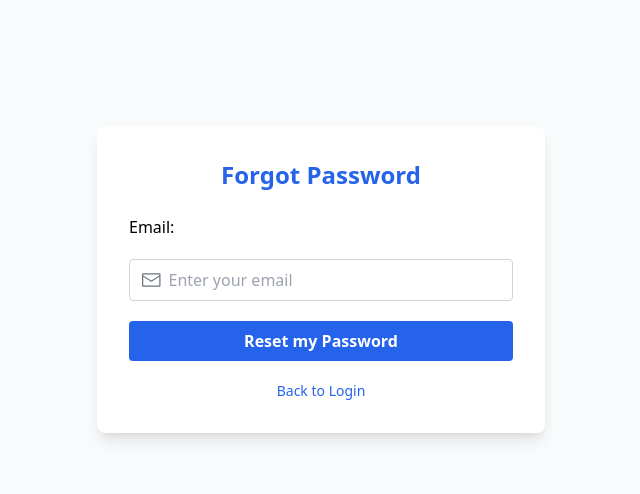
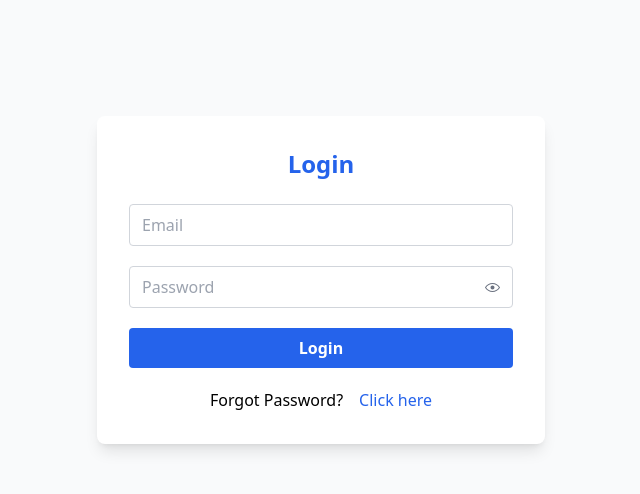
Before and after one commit to KirtanV19/Task-Manager, a React (Vite) app: page /login in a window 1280 px wide. Shown: the top 494 px of the page, without its empty margins (319-959 px from the left). Built offline with nearby package versions, Linux system fonts and the light colour scheme; what @radix-ui/themes would draw is missing.

Commit message:
Solve bug in LRF screen.

```diff
--- a/src/App.jsx
+++ b/src/App.jsx
@@ -1,12 +1,20 @@
-import { BrowserRouter as Router, Routes, Route } from 'react-router-dom'
-import Navbar from './components/Navbar'
-import Users from './components/Users';
-import Login from './components/Login';
-import Register from './components/Register';
-import ForgotPassword from './components/ForgotPassword';
+import { BrowserRouter as Router, Routes, Route } from "react-router-dom";
+import Navbar from "./components/Navbar";
+import Users from "./components/Users";
+import Login from "./components/Login";
+import Register from "./components/Register";
+import ForgotPassword from "./components/ForgotPassword";
 
-const App = () => {
-  return <ForgotPassword />;
-};
+const App = () => (
+  <Router>
+
+    <Routes>
+      <Route path="/users" element={<Users />} />
+      <Route path="/login" element={<Login />} />
+      <Route path="/register" element={<Register />} />
+      <Route path="/forgot-password" element={<ForgotPassword />} />
+    </Routes>
+  </Router>
+);
 
 export default App;
--- a/src/components/ForgotPassword.jsx
+++ b/src/components/ForgotPassword.jsx
@@ -1,5 +1,5 @@
 import { EnvelopeClosedIcon } from "@radix-ui/react-icons";
-
+import { Link } from "react-router-dom";
 const ForgotPassword = () => {
     return (
         <div className="flex items-center justify-center min-h-[70vh] bg-gray-50 ">
@@ -8,9 +8,9 @@ const ForgotPassword = () => {
                     Forgot Password
                 </h2>
                 <form className="space-y-5">
-                    <label>Email:</label>
+                    <label htmlFor="email">Email:</label>
                     <div className="border border-gray-300 rounded focus-within:ring-2 focus-within:ring-blue-400 flex items-center px-3 py-2">
-                        <EnvelopeClosedIcon className="text-gray-500 mr-2 w-5 h-5" />
+                        <EnvelopeClosedIcon className="text-gray-500 cursor-pointer mr-2 w-5 h-5" />
 
                         <input
                             type="email"
@@ -28,9 +28,12 @@ const ForgotPassword = () => {
                     >
                         Reset my Password
                     </button>
-                    <p className="w-full text-sm text-center text-blue-600 hover:text-blue-800 hover:cursor-pointer">
+                    <Link
+                        to="/login"
+                        className="block text-sm text-center text-blue-600 hover:text-blue-800 hover:cursor-pointer"
+                    >
                         Back to Login
-                    </p>
+                    </Link>
                 </form>
             </div>
         </div>
--- a/src/components/Login.jsx
+++ b/src/components/Login.jsx
@@ -2,6 +2,7 @@ import { useState } from "react";
 import { useNavigate } from "react-router-dom";
 import toast from "react-hot-toast";
 import { EyeClosedIcon, EyeOpenIcon } from "@radix-ui/react-icons";
+import { Link } from "react-router-dom";
 
 const Login = () => {
     // const navigate = useNavigate();
@@ -24,7 +25,7 @@ const Login = () => {
 
     return (
         <div className="flex items-center justify-center min-h-[70vh] bg-gray-50 ">
-            <div className="w-full max-w-md bg-white rounded-lg shadow-lg p-8 hover:scale-110 hover:shadow-xl transition-all">
+            <div className="w-full max-w-md bg-white rounded-lg shadow-lg p-8 hover:scale-105 hover:shadow-xl transition-all">
                 <h2 className="text-2xl font-bold text-center text-blue-600 mb-6">
                     Login
                 </h2>
@@ -66,6 +67,16 @@ const Login = () => {
                     >
                         Login
                     </button>
+
+                    <div className="flex gap-4 items-center place-content-center">
+                        <p>Forgot Password? </p>
+                        <Link
+                            to="/forgot-password"
+                            className="text-blue-600 hover:text-blue-800"
+                        >
+                            Click here
+                        </Link>
+                    </div>
                 </form>
             </div>
         </div>
--- a/src/components/Register.jsx
+++ b/src/components/Register.jsx
@@ -113,8 +113,8 @@ const Register = () => {
                                 <p
                                     key={index}
                                     className={`flex items-center gap-2 text-sm transform transition-all duration-300 ease-in-out ${check.passed
-                                        ? "text-green-600 opacity-100 translate-y-0"
-                                        : "text-gray-400 opacity-60 -translate-y-1"
+                                            ? "text-green-600 opacity-100 translate-y-0"
+                                            : "text-gray-400 opacity-60 -translate-y-1"
                                         }`}
                                 >
                                     <span>{check.passed ? "✓" : "✗"}</span>
```
Also changed, not shown: db.json (line endings or trailing spaces).
